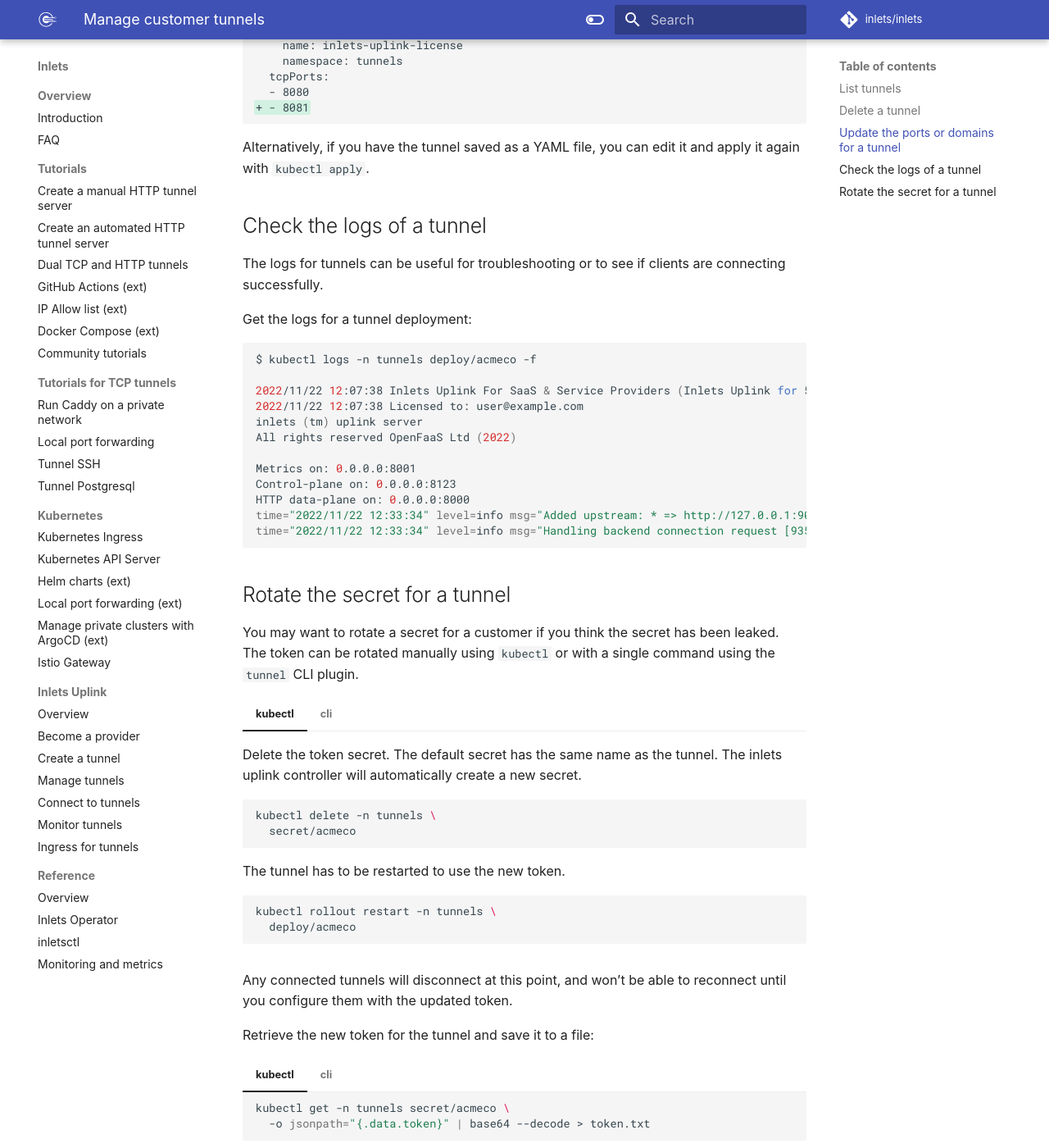
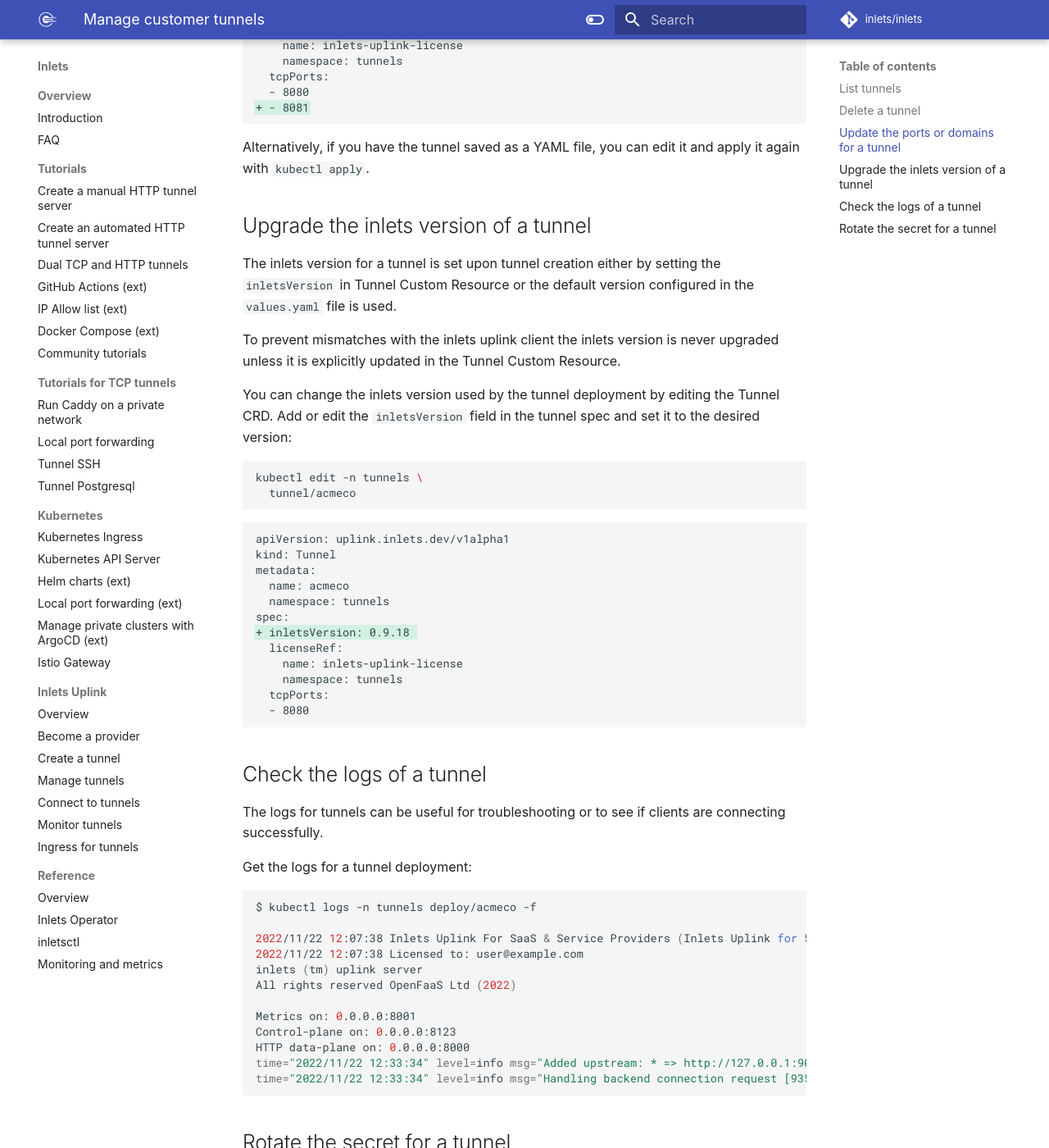
Before and after one commit to inlets/docs.inlets.dev, an MkDocs documentation site: the page built from docs/uplink/manage-tunnels.md, in a window 1280 px wide and 1400 px high, scrolled down 1397 px. Shown: the whole window at 82% size. Built offline with MkDocs 1.6.1 and Material for MkDocs 9.7.7, drawn with Linux system fonts in a browser that asks for light colours; some web fonts are replaced.

Commit message:
Document versioning/upgrading inlets for uplink
Signed-off-by: Han Verstraete (OpenFaaS Ltd) <han@openfaas.com>

````diff
--- a/docs/uplink/manage-tunnels.md
+++ b/docs/uplink/manage-tunnels.md
@@ -99,6 +99,34 @@
 
 Alternatively, if you have the tunnel saved as a YAML file, you can edit it and apply it again with `kubectl apply`.
 
+## Upgrade the inlets version of a tunnel
+
+The inlets version for a tunnel is set upon tunnel creation either by setting the `inletsVersion` in Tunnel Custom Resource or the default version configured in the `values.yaml` file is used.
+
+To prevent mismatches with the inlets uplink client the inlets version is never upgraded unless it is explicitly updated in the Tunnel Custom Resource.
+
+You can change the inlets version used by the tunnel deployment by editing the Tunnel CRD. Add or edit the `inletsVersion` field in the tunnel spec and set it to the desired version:
+
+```bash
+kubectl edit -n tunnels \
+  tunnel/acmeco
+```
+
+```diff
+apiVersion: uplink.inlets.dev/v1alpha1
+kind: Tunnel
+metadata:
+  name: acmeco
+  namespace: tunnels
+spec:
++ inletsVersion: 0.9.18
+  licenseRef:
+    name: inlets-uplink-license
+    namespace: tunnels
+  tcpPorts:
+  - 8080
+```
+
 ## Check the logs of a tunnel
 
 The logs for tunnels can be useful for troubleshooting or to see if clients are connecting successfully.
````
Also changed, not shown: docs/uplink/create-tunnels.md (+27 -0 lines).
